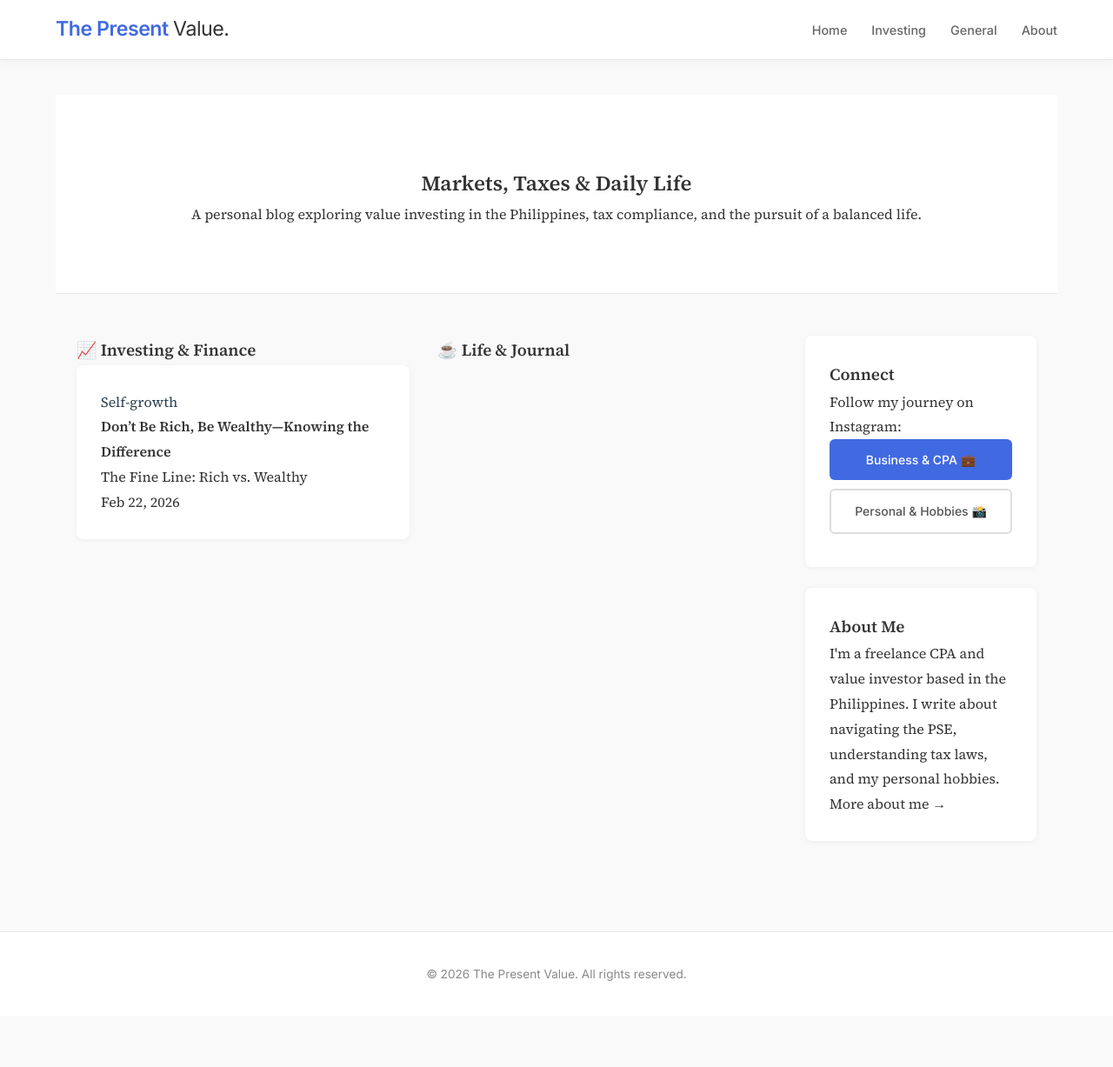
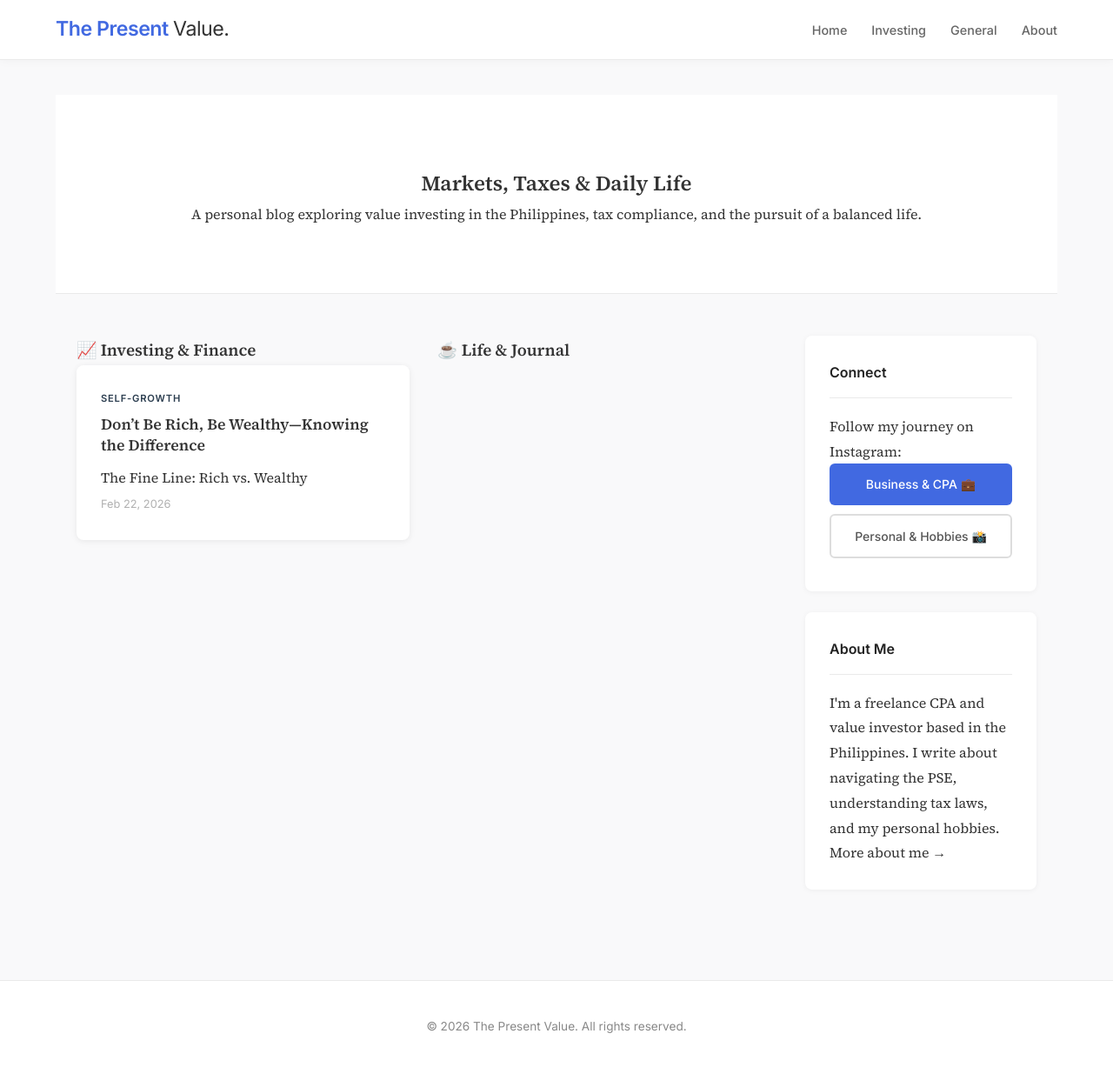
Before and after one commit to jezb-netrunner/the-present-value, a Jekyll site: the page built from index.html, in a window 1280 px wide and 1233 px high. Shown: the top 1227 px of the window at 87% size. Built offline with Jekyll 4.4.1, drawn with Linux system fonts in a browser that asks for light colours.

Commit message:
Update default.html

```diff
--- a/_layouts/default.html
+++ b/_layouts/default.html
@@ -18,38 +18,164 @@
         *, *::before, *::after { box-sizing: border-box; margin: 0; padding: 0; }
         html { scroll-behavior: smooth; }
         :root {
-            --primary-color: #4169e1; --secondary-color: #2c3e50;
-            --bg-color: #ffffff; --page-bg: #f9f9fa;
-            --border-color: #eaeaea; --text: #333; --muted: #666;
+            --primary-color: #4169e1; /* Royal Blue */
+            --secondary-color: #2c3e50; /* Darker Navy */
+            --bg-color: #ffffff;
+            --page-bg: #f9f9fa;
+            --border-color: #eaeaea;
+            --text: #333;
+            --muted: #666;
             --font-serif: 'Source Serif 4', Georgia, serif;
             --font-sans: 'Inter', system-ui, -apple-system, sans-serif;
         }
 
-        body { font-family: var(--font-serif); line-height: 1.8; color: var(--text); background-color: var(--page-bg); }
+        body {
+            font-family: var(--font-serif);
+            line-height: 1.8;
+            color: var(--text);
+            background-color: var(--page-bg);
+        }
+
         a { text-decoration: none; color: inherit; transition: color 0.2s; }
         ul { list-style: none; }
 
-        /* ─── HEADER ─── */
-        header { background: var(--bg-color); border-bottom: 1px solid var(--border-color); position: sticky; top: 0; z-index: 1000; box-shadow: 0 2px 10px rgba(0,0,0,0.03); }
+        /* ─── HEADER & NAVIGATION ─── */
+        header {
+            background: var(--bg-color);
+            border-bottom: 1px solid var(--border-color);
+            position: sticky;
+            top: 0;
+            z-index: 1000;
+            box-shadow: 0 2px 10px rgba(0,0,0,0.03);
+        }
+
         .container { max-width: 1200px; margin: 0 auto; padding: 0 24px; }
-        nav { font-family: var(--font-sans); display: flex; justify-content: space-between; align-items: center; height: 68px; }
-        .logo { font-size: 1.45rem; font-weight: 600; color: var(--primary-color); letter-spacing: -0.5px; }
+
+        nav {
+            font-family: var(--font-sans);
+            display: flex;
+            justify-content: space-between;
+            align-items: center;
+            height: 68px;
+        }
+
+        .logo {
+            font-size: 1.45rem;
+            font-weight: 600;
+            color: var(--primary-color);
+            letter-spacing: -0.5px;
+        }
+
         .logo span { color: #333; font-weight: 400; }
+
         .nav-links { display: flex; gap: 28px; }
-        .nav-links a { font-weight: 500; font-size: 0.9rem; color: #666; }
+
+        .nav-links a {
+            font-weight: 500;
+            font-size: 0.9rem;
+            color: #666;
+        }
+
         .nav-links a:hover { color: var(--primary-color); }
 
-        /* ─── SHARED UI ELEMENTS ─── */
-        .hero { background: var(--bg-color); text-align: center; padding: 80px 24px 76px; border-bottom: 1px solid var(--border-color); animation: fadeDown 0.45s ease both; }
-        .main-grid { display: grid; grid-template-columns: 3fr 1fr; gap: 40px; margin-top: 48px; margin-bottom: 80px; align-items: start; }
-        .split-feed-container { display: grid; grid-template-columns: 1fr 1fr; gap: 32px; }
-        .mini-card { background: var(--bg-color); border-radius: 8px; padding: 28px; margin-bottom: 20px; box-shadow: 0 1px 6px rgba(0,0,0,0.05); transition: transform 0.2s ease; }
-        .mini-card:hover { transform: translateY(-3px); box-shadow: 0 8px 24px rgba(0,0,0,0.08); }
+        /* ─── SHARED UI COMPONENTS ─── */
+        .hero {
+            background: var(--bg-color);
+            text-align: center;
+            padding: 80px 24px 76px;
+            border-bottom: 1px solid var(--border-color);
+            animation: fadeDown 0.45s ease both;
+        }
+
+        .main-grid {
+            display: grid;
+            grid-template-columns: 3fr 1fr;
+            gap: 40px;
+            margin-top: 48px;
+            margin-bottom: 80px;
+            align-items: start;
+        }
+
+        .split-feed-container {
+            display: grid;
+            grid-template-columns: 1fr 1fr;
+            gap: 32px;
+        }
+
+        .mini-card {
+            background: var(--bg-color);
+            border-radius: 8px;
+            padding: 28px;
+            margin-bottom: 20px;
+            box-shadow: 0 1px 6px rgba(0,0,0,0.05), 0 2px 12px rgba(0,0,0,0.03);
+            transition: transform 0.2s ease, box-shadow 0.2s ease;
+        }
+
+        .mini-card:hover {
+            transform: translateY(-3px);
+            box-shadow: 0 8px 24px rgba(0,0,0,0.08);
+        }
+
+        .tag {
+            font-family: var(--font-sans);
+            font-size: 0.7rem;
+            text-transform: uppercase;
+            font-weight: 600;
+            letter-spacing: 0.07em;
+            color: #999;
+            display: block;
+            margin-bottom: 8px;
+        }
+
+        .mini-card h4 {
+            font-family: var(--font-serif);
+            font-size: 1.1rem;
+            font-weight: 600;
+            line-height: 1.4;
+            margin-bottom: 10px;
+        }
+
         .mini-card h4 a:hover { color: var(--primary-color); }
 
+        .date {
+            font-family: var(--font-sans);
+            font-size: 0.8rem;
+            color: #b0b0b0;
+        }
+
         /* ─── SIDEBAR & SOCIALS ─── */
-        .sidebar-widget { background: var(--bg-color); padding: 28px; border-radius: 8px; box-shadow: 0 1px 6px rgba(0,0,0,0.05); margin-bottom: 24px; }
-        .social-btn { font-family: var(--font-sans); display: flex; align-items: center; justify-content: center; width: 100%; padding: 11px 14px; margin-bottom: 10px; border-radius: 6px; font-weight: 500; font-size: 0.875rem; transition: 0.2s; }
+        .sidebar-widget {
+            background: var(--bg-color);
+            padding: 28px;
+            border-radius: 8px;
+            box-shadow: 0 1px 6px rgba(0,0,0,0.05);
+            margin-bottom: 24px;
+        }
+
+        .sidebar-widget h3 {
+            font-family: var(--font-sans);
+            margin-bottom: 18px;
+            font-size: 1rem;
+            font-weight: 600;
+            color: #222;
+            padding-bottom: 14px;
+            border-bottom: 1px solid var(--border-color);
+        }
+
+        .social-btn {
+            font-family: var(--font-sans);
+            display: flex;
+            align-items: center;
+            justify-content: center;
+            width: 100%;
+            padding: 11px 14px;
+            margin-bottom: 10px;
+            border-radius: 6px;
+            font-weight: 500;
+            font-size: 0.875rem;
+            transition: 0.2s;
+        }
+
         .social-btn.business { background-color: var(--primary-color); color: #fff; }
         .social-btn.personal { border: 2px solid #ddd; color: #555; }
         .social-btn.personal:hover { border-color: var(--primary-color); color: var(--primary-color); }
@@ -59,11 +185,37 @@
         @keyframes fadeUp { from { opacity: 0; transform: translateY(12px); } to { opacity: 1; transform: translateY(0); } }
 
         /* ─── FOOTER ─── */
-        footer { font-family: var(--font-sans); background: var(--bg-color); color: #888; text-align: center; padding: 36px 24px; border-top: 1px solid var(--border-color); font-size: 0.85rem; }
+        footer {
+            font-family: var(--font-sans);
+            background: var(--bg-color);
+            color: #888;
+            text-align: center;
+            padding: 40px 24px;
+            border-top: 1px solid var(--border-color);
+            font-size: 0.85rem;
+        }
 
-        /* ─── RESPONSIVE ─── */
-        @media (max-width: 900px) { .main-grid { grid-template-columns: 1fr; } .sidebar { display: grid; grid-template-columns: 1fr 1fr; gap: 20px; } }
-        @media (max-width: 600px) { .split-feed-container { grid-template-columns: 1fr; } .nav-links { display: none; } }
+        /* ─── UPDATED RESPONSIVE DESIGN ─── */
+        @media (max-width: 900px) {
+            .main-grid {
+                grid-template-columns: 1fr;
+                gap: 30px;
+            }
+            .sidebar {
+                display: grid;
+                grid-template-columns: 1fr 1fr;
+                gap: 20px;
+            }
+        }
+
+        @media (max-width: 650px) {
+            .hero h1 { font-size: 2rem; }
+            .split-feed-container { grid-template-columns: 1fr; gap: 20px; }
+            .sidebar { grid-template-columns: 1fr; }
+            .nav-links { display: none; }
+            .logo { text-align: center; width: 100%; }
+            .mini-card { padding: 22px; }
+        }
     </style>
 </head>
 <body>
```
